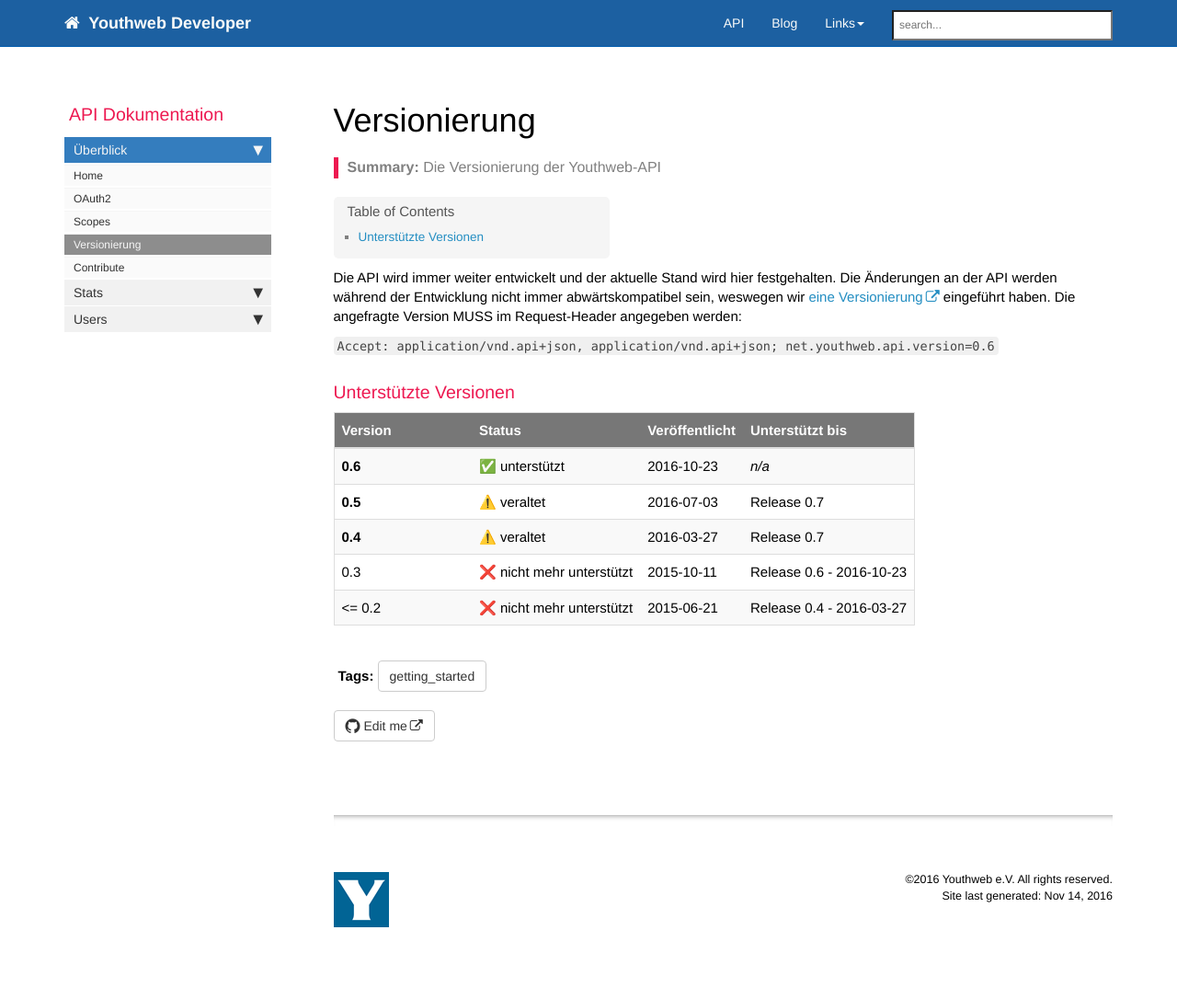
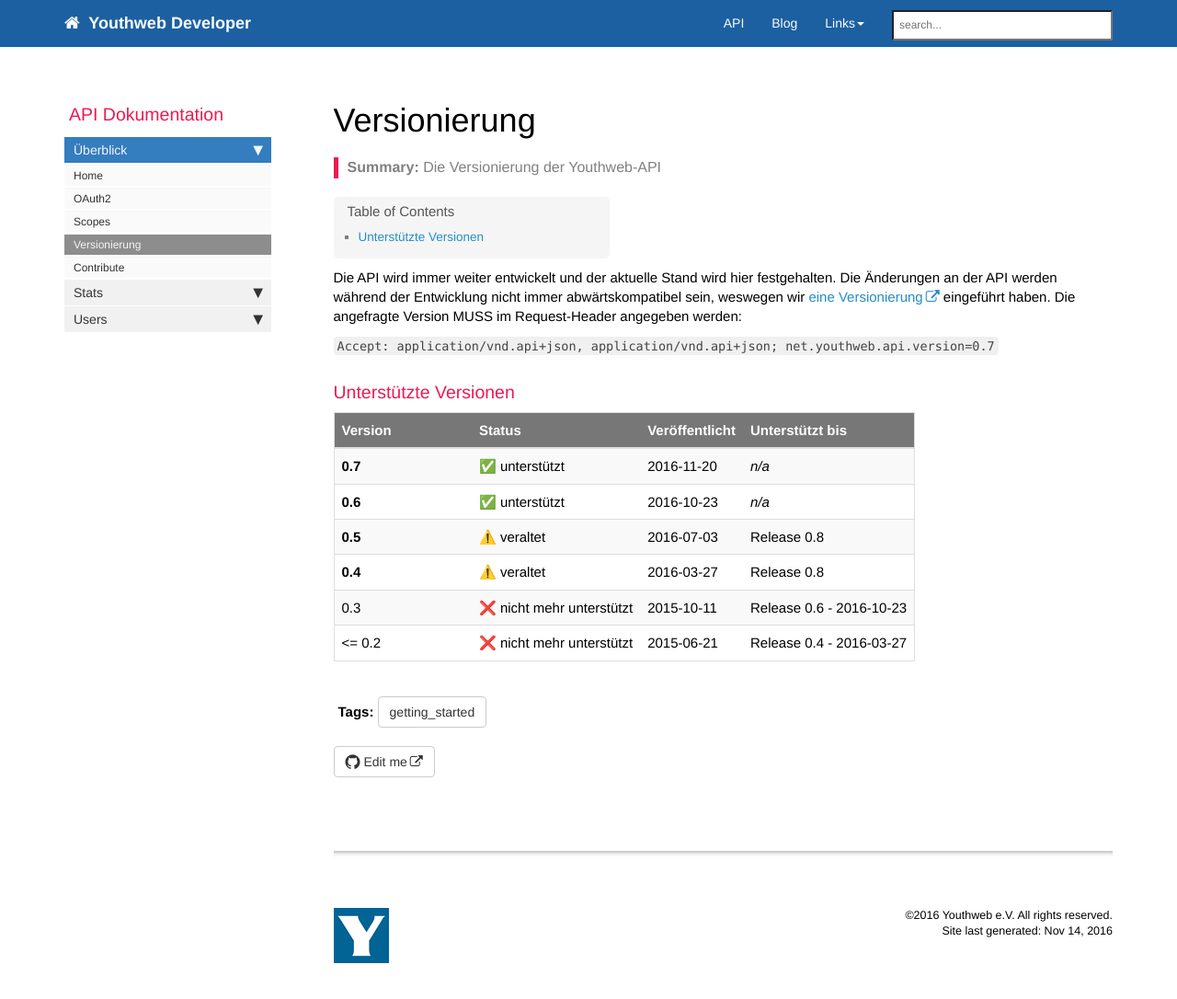
Before and after one commit to youthweb/youthweb-api, a Jekyll site: the page built from docs/pages/api/api_versions.md, in a window 1280 px wide and 1097 px high. Shown: the top 1086 px of the window at 92% size. Built offline with Jekyll 4.4.1, drawn with Linux system fonts in a browser that asks for light colours; nearby versions of some CDN libraries; emoji names are drawn with the system emoji font; comment, search, counter and statistics services are not loaded.

Commit message:
bump version to 0.7

```diff
--- a/docs/pages/api/api_versions.md
+++ b/docs/pages/api/api_versions.md
@@ -10,15 +10,16 @@ folder: api
 
 Die API wird immer weiter entwickelt und der aktuelle Stand wird hier festgehalten. Die Änderungen an der API werden während der Entwicklung nicht immer abwärtskompatibel sein, weswegen wir [eine Versionierung](http://semver.org/) eingeführt haben. Die angefragte Version MUSS im Request-Header angegeben werden:
 
-`Accept: application/vnd.api+json, application/vnd.api+json; net.youthweb.api.version=0.6`
+`Accept: application/vnd.api+json, application/vnd.api+json; net.youthweb.api.version=0.7`
 
 ### Unterstützte Versionen
 
 | Version | Status                         | Veröffentlicht | Unterstützt bis          |
 |---------|--------------------------------|----------------|--------------------------|
+| **0.7** | :white_check_mark: unterstützt | 2016-11-20     | *n/a*                    |
 | **0.6** | :white_check_mark: unterstützt | 2016-10-23     | *n/a*                    |
-| **0.5** | :warning: veraltet             | 2016-07-03     | Release 0.7              |
-| **0.4** | :warning: veraltet             | 2016-03-27     | Release 0.7              |
+| **0.5** | :warning: veraltet             | 2016-07-03     | Release 0.8              |
+| **0.4** | :warning: veraltet             | 2016-03-27     | Release 0.8              |
 | 0.3     | :x: nicht mehr unterstützt     | 2015-10-11     | Release 0.6 - 2016-10-23 |
 | <= 0.2  | :x: nicht mehr unterstützt     | 2015-06-21     | Release 0.4 - 2016-03-27 |
 
```
Also changed, not shown: docs/pages/api/api_oauth2.md (+3 -3 lines), docs/pages/api/api_resource_stats.md (+6 -6 lines), docs/pages/api/api_resource_users.md (+4 -4 lines), 8 other files.
